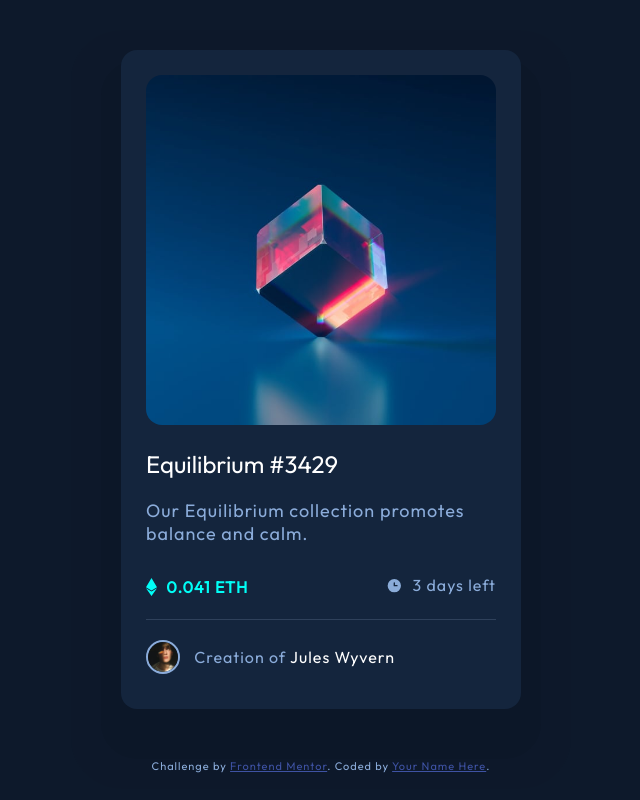
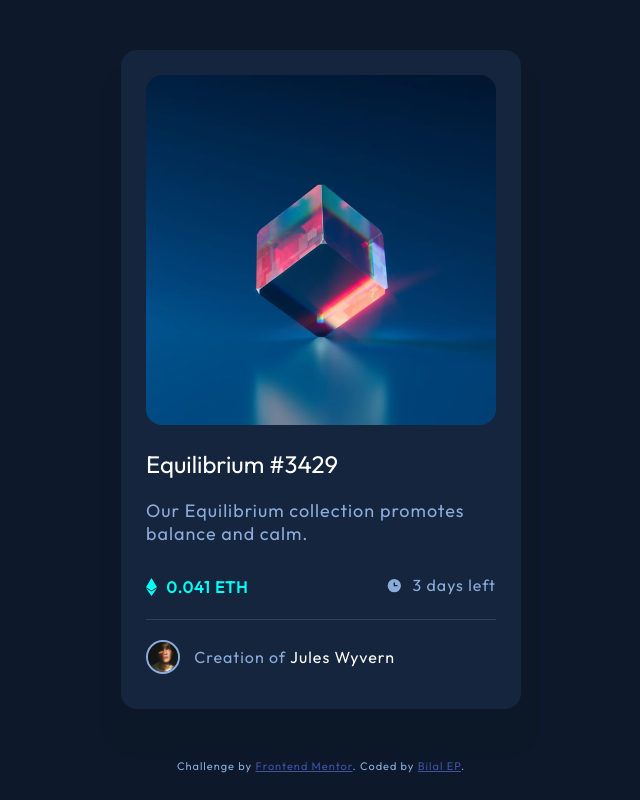
Before and after one commit to bilalep/frontendmentor-nft-challenge, a plain HTML site: page index.html in a window 1280 px wide. Shown: the whole page, without its empty margins (319-959 px from the left). Drawn offline with Linux system fonts and the light colour scheme.

Commit message:
Update name in index.html

```diff
--- a/index.html
+++ b/index.html
@@ -64,7 +64,7 @@
 
   <div class="attribution">
     Challenge by <a href="https://www.frontendmentor.io?ref=challenge" target="_blank">Frontend Mentor</a>.
-    Coded by <a href="#">Your Name Here</a>.
+    Coded by <a href="#">Bilal EP</a>.
   </div>
 
 </body>
```
